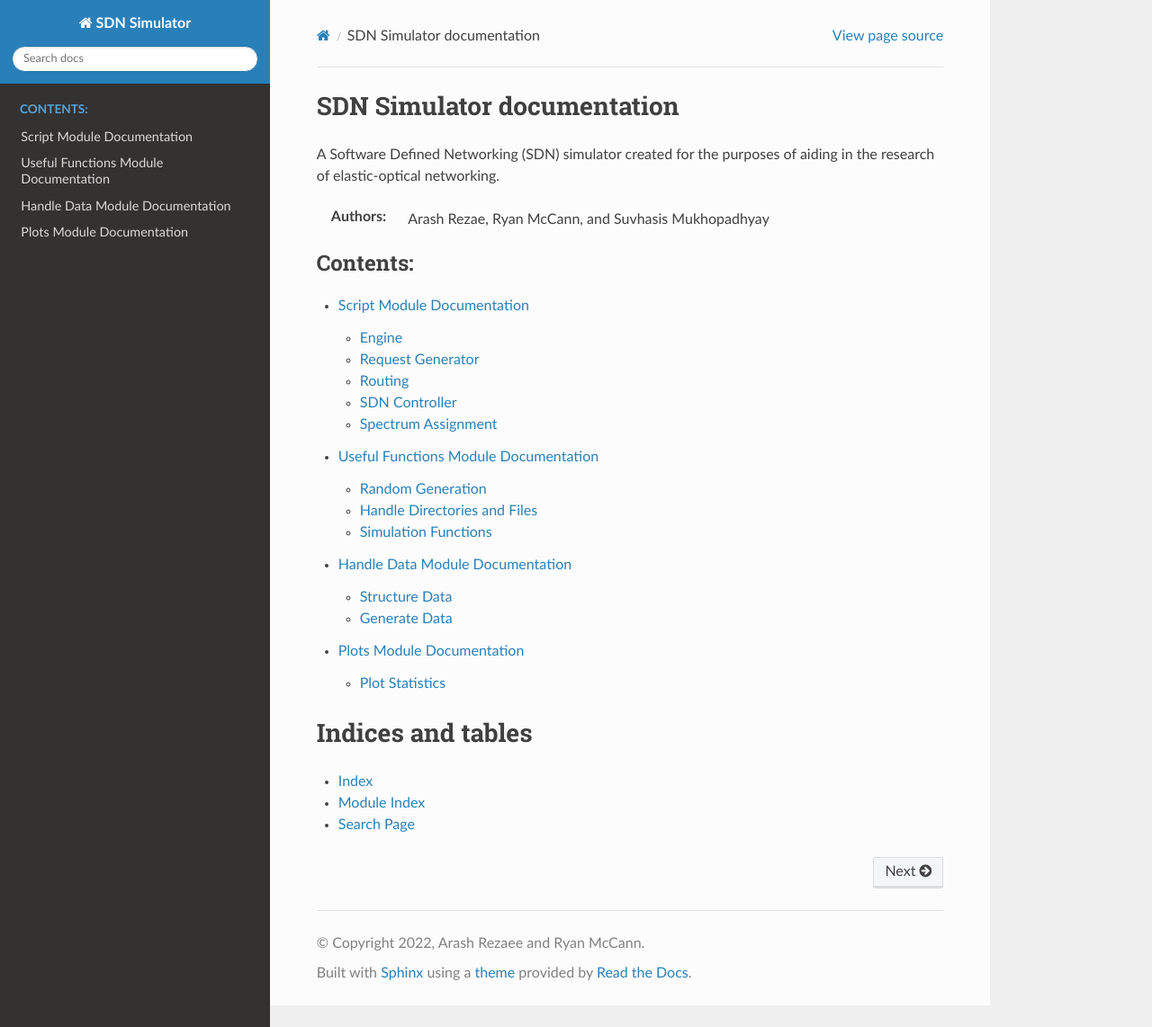
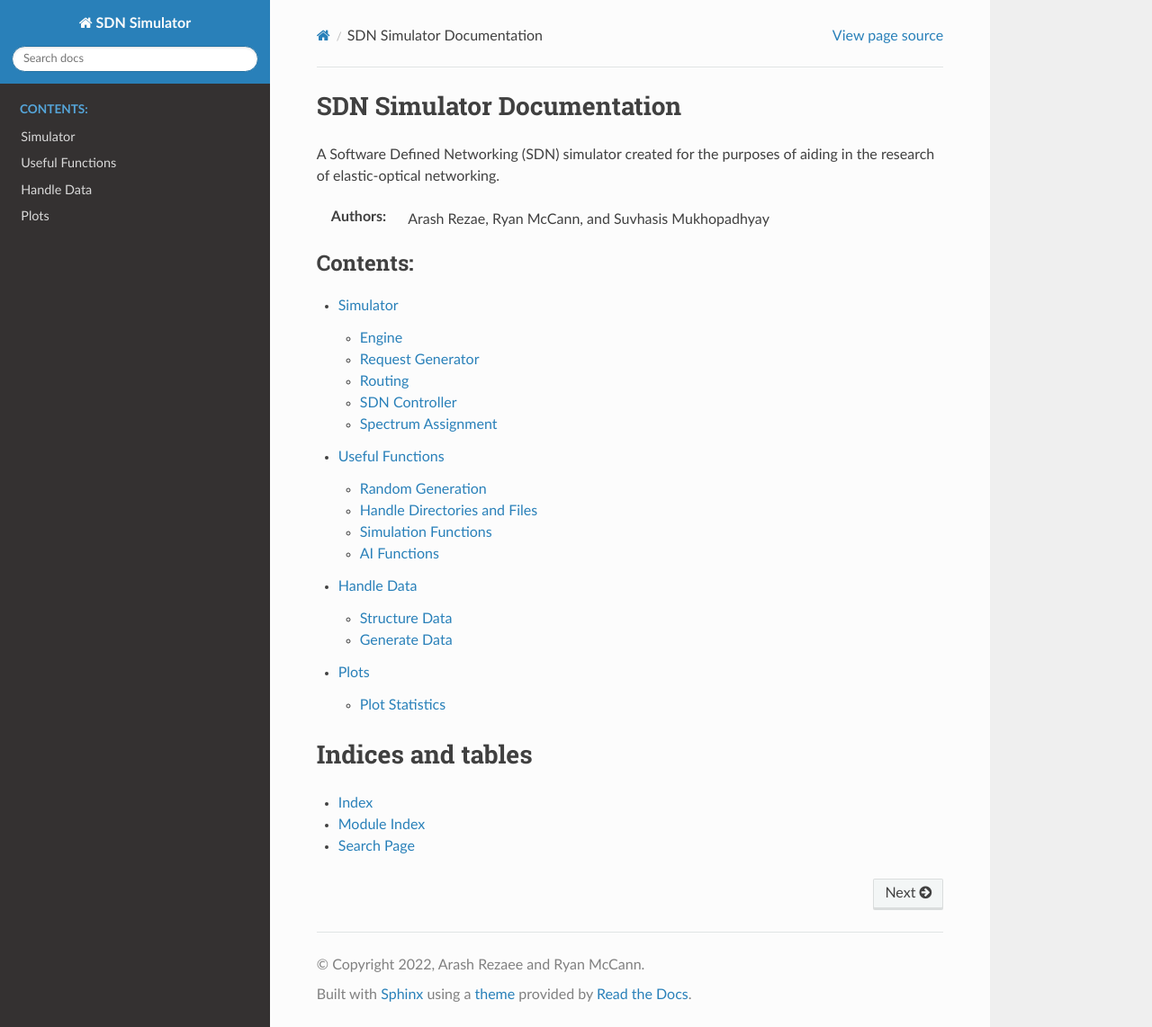
Before and after one commit to SDNNetSim/SDON_simulator, a Sphinx documentation site: the page built from docs/index.rst, in a window 1280 px wide and 1142 px high. Shown: the whole window at 90% size. Built offline with Sphinx 7.4.7 and the Read the Docs theme 2.0.0, drawn with Linux system fonts in a browser that asks for light colours; pages that are not in the unit, such as notebooks, are missing from menus.

Commit message:
Change repetitive titles

```diff
--- a/docs/handle_data/handle_data_modules.rst
+++ b/docs/handle_data/handle_data_modules.rst
@@ -1,5 +1,5 @@
-Handle Data Module Documentation
-================================
+Handle Data
+===========
 
 .. toctree::
 
--- a/docs/index.rst
+++ b/docs/index.rst
@@ -1,4 +1,4 @@
-SDN Simulator documentation
+SDN Simulator Documentation
 ===========================
 A Software Defined Networking (SDN) simulator created for the purposes of aiding in the research of elastic-optical
 networking.
--- a/docs/plots/plot_modules.rst
+++ b/docs/plots/plot_modules.rst
@@ -1,5 +1,5 @@
-Plots Module Documentation
-==========================
+Plots
+=====
 
 .. toctree::
 
--- a/docs/sim_scripts/sim_scripts_modules.rst
+++ b/docs/sim_scripts/sim_scripts_modules.rst
@@ -1,5 +1,5 @@
-Script Module Documentation
-===========================
+Simulator
+=========
 
 .. toctree::
 
--- a/docs/useful_functions/useful_functions_modules.rst
+++ b/docs/useful_functions/useful_functions_modules.rst
@@ -1,8 +1,9 @@
-Useful Functions Module Documentation
-=====================================
+Useful Functions
+================
 
 .. toctree::
 
     random_generation
     handle_dirs_files
     sim_functions
+    ai_functions
```
Also changed, not shown: 1 other file.
